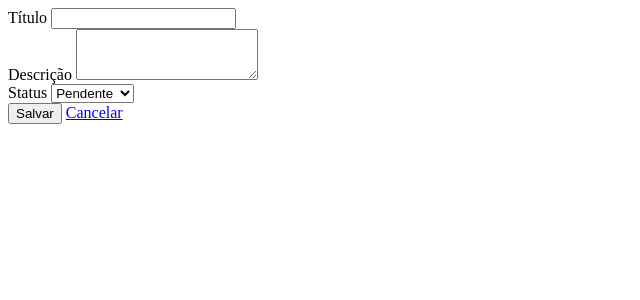
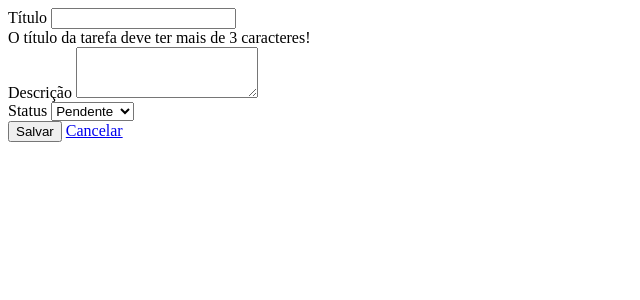
Before and after one commit to alvarossantos/tarefas-crud-web, a Python web app: template src/view/templates/form.html in a window 1280 px wide. Shown: the top 300 px of the page, without its empty margins (0-640 px from the left). Run offline with Jinja, Linux system fonts and the light colour scheme; the template is opened without the code that fills it, so the values that code supplies are empty.

Commit message:
Update tarefa_controller and form.html

```diff
--- a/src/view/templates/form.html
+++ b/src/view/templates/form.html
@@ -5,12 +5,15 @@
                 <h4 class="mb-0">{{ titulo_pagina }}</h4>
             </div>
             <div class="card-body">
-                <form action="/salvar" method="POST">
+                <form id="formTarefa" action="/salvar" method="POST" novalidate>
                     <input type="hidden" name="id" value="{{ id_tarefa }}">
 
                     <div class="mb-3">
                         <label class="form-label">Título</label>
-                        <input type="text" name="titulo" class="form-control" value="{{ valor_titulo }}" required>
+                        <input type="text" id="inputTitulo" name="titulo" class="form-control" value="{{ valor_titulo }}" required minlength="4">
+                        <div class="invalid-feedback">
+                            O título da tarefa deve ter mais de 3 caracteres!
+                        </div>
                     </div>
 
                     <div class="mb-3">
@@ -35,3 +38,37 @@
         </div>
     </div>
 </div>
+
+<script>
+    const form = document.getElementById('formTarefa');
+    const inputTitulo = document.getElementById('inputTitulo');
+
+    // Validação em tempo real (enquanto o usuário digita)
+    inputTitulo.addEventListener('input', function() {
+        const tamanho = this.value.trim().length;
+
+        if (tamanho > 0 && tamanho <= 3) {
+            // Deixa a caixa vermelha e mostra o aviso
+            this.classList.add('is-invalid');
+            this.classList.remove('is-valid');
+        } else if (tamanho > 3) {
+            // Deixa a caixa verde (sucesso) e esconde o aviso
+            this.classList.remove('is-invalid');
+            this.classList.add('is-valid');
+        } else {
+            // Se estiver vazio, volta ao normal
+            this.classList.remove('is-invalid', 'is-valid');
+        }
+    });
+
+    // Impede o envio do formulário se a regra não for cumprida
+    form.addEventListener('submit', function(event) {
+        const tamanho = inputTitulo.value.trim().length;
+
+        if (tamanho <= 3) {
+            event.preventDefault(); // Bloqueia o envio para o servidor
+            inputTitulo.classList.add('is-invalid'); // Garante que fique vermelho
+            inputTitulo.focus(); // Coloca o cursor piscando no campo
+        }
+    });
+</script>
```
Also changed, not shown: src/controller/tarefa_controller.py (+5 -2 lines).
